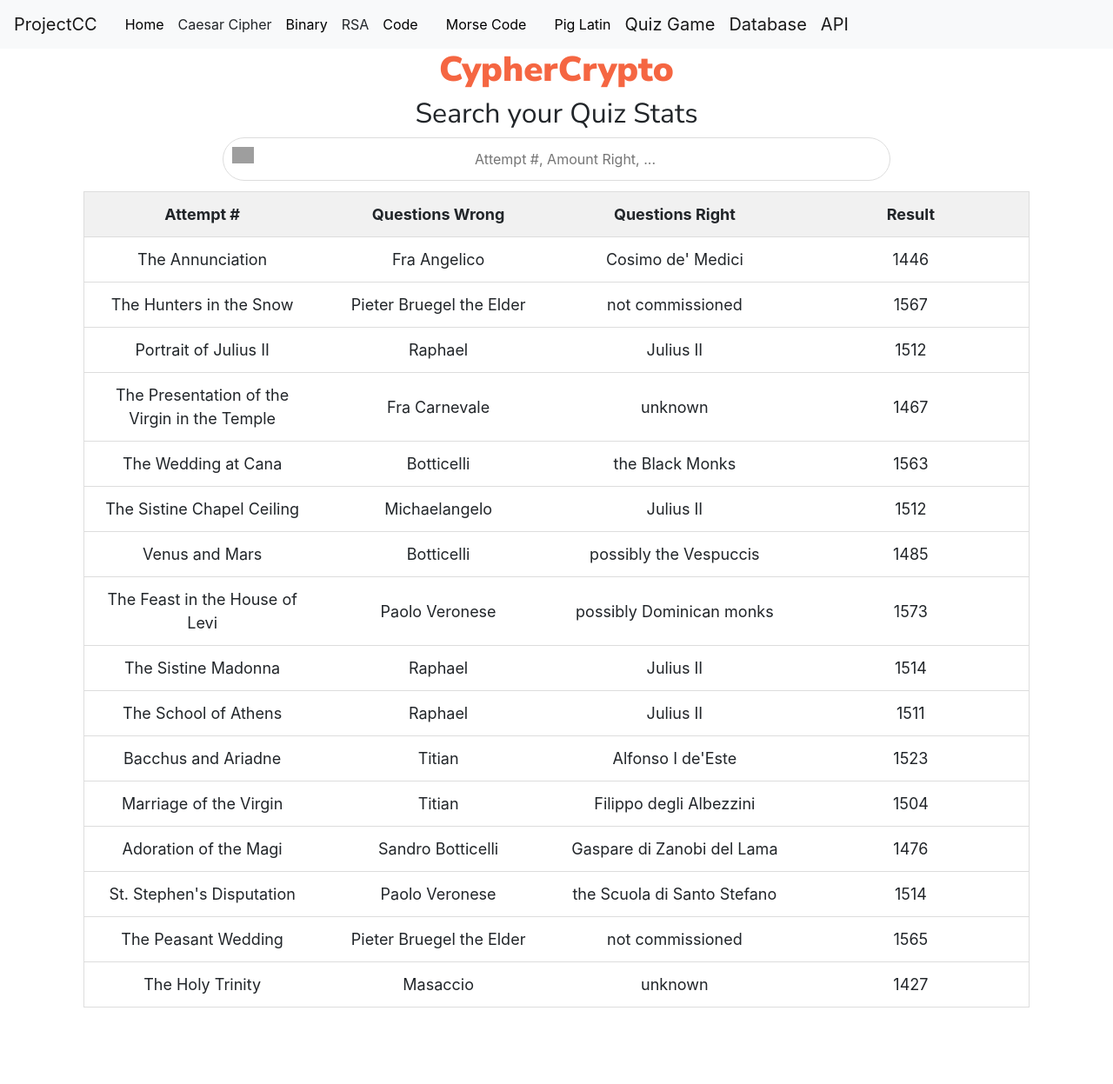
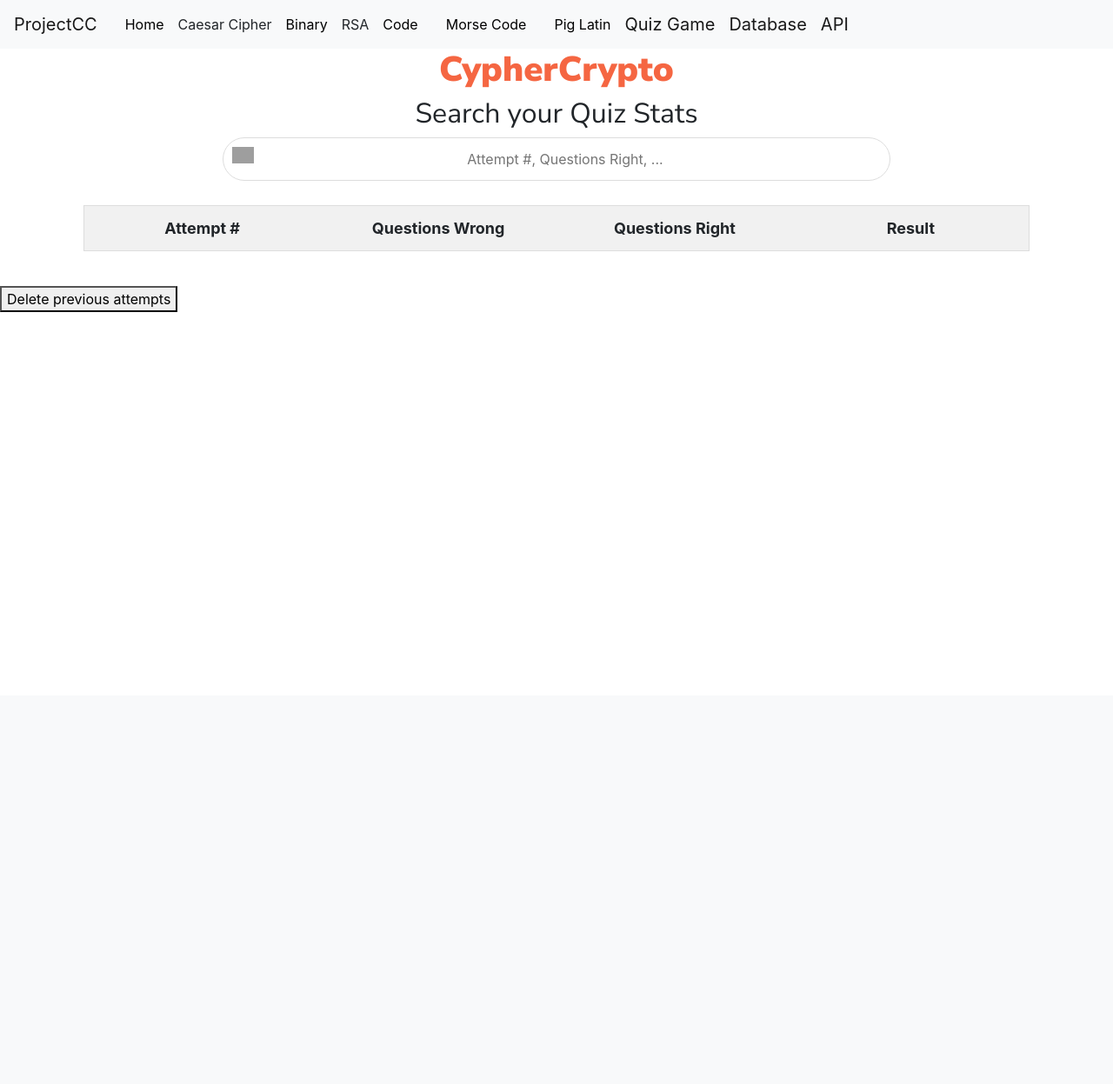
Before and after one commit to NoahPidding/CollegeBoardProject, a Flask app: page /database in a window 1280 px wide. Shown: the whole page at 87% size. After the commit the page ends 359 px from the top, so only its background shows below. Run offline with Flask 2, Linux system fonts and the light colour scheme; lists and menus that the app fills with data are empty; some libraries are stand-ins or nearby versions; grey boxes are pictures that could not be loaded.

Commit message:
database stuff FINALLY DONE Nihar and Rivan

```diff
--- a/templates/database.html
+++ b/templates/database.html
@@ -3,7 +3,7 @@
 <head>
     <meta name="viewport" content="width=device-width, initial-scale=1">
     <link rel="stylesheet" type="text/css" href="{{ url_for('static', filename='style.css') }}">
-    <title>RenArt</title>
+    <title>Database</title>
     <link rel="shortcut icon" href="a198cd0c_e2f0_4c99_ba51_342624a24db9_WP4_icon.ico" type="image/x-icon"/>
     <link href = "https://fonts.googleapis.com/css?family=Nunito+Sans:400,900&display=swap" rel="stylesheet">
     <style>
@@ -26,24 +26,24 @@ body,#artInput{text-align: center;}
 #artInput:focus {
   outline:none
 }
-#artTable {
+#quizTable {
   border-collapse: collapse;
   width: 85%;
   border: 1px solid #ddd;
   font-size: 18px;
   margin-bottom:40px;
 }
-#artTable th, #artTable td {
+#quizTable th, #artTable td {
   text-align: left;
   padding: 12px;
   text-align: center;
 
 }
-#artTable tr {
+#quizTable tr {
   border-bottom: 1px solid #ddd;
 
 }
-#artTable tr.header, #artTable tr:hover {
+#quizTable tr.header, #artTable tr:hover {
   background-color: #f1f1f1;
 
 }
@@ -79,116 +79,83 @@ h1 {
 <h1><b>CypherCrypto</b></h1>
 <h2>Search your Quiz Stats</h2>
 <div class="centerenter">
-    <center><input type="text" id="artInput" onkeyup="artFunction()" placeholder="Attempt #, Amount Right, ..." title="Work search"></center>
+    <center><input type="text" id="artInput" onkeyup="artFunction()" placeholder="Attempt #, Questions Right, ..." title="Work search"></center>
 </div>
-<div class="tablesearch">
-    <table id="artTable" align="center">
+
+<p id="demo"></p>
+<div id="tableDiv" class="tablesearch">
+    <table id="quizTable" align="center">
         <tr class="header">
             <th style="width:25%">Attempt #</th>
             <th style="width:25%">Questions Wrong</th>
             <th style="width:25%">Questions Right</th>
             <th style="width:25%">Result</th>
         </tr>
-        <tr>
-            <td>The Annunciation</td>
-            <td>Fra Angelico</td>
-            <td>Cosimo de' Medici</td>
-            <td>1446</td>
-        </tr>
-        <tr>
-            <td>The Hunters in the Snow</td>
-            <td>Pieter Bruegel the Elder</td>
-            <td>not commissioned</td>
-            <td>1567</td>
-        </tr>
-        <tr>
-            <td>Portrait of Julius II</td>
-            <td>Raphael</td>
-            <td>Julius II</td>
-            <td>1512</td>
-        </tr>
-        <tr>
-            <td>The Presentation of the Virgin in the Temple</td>
-            <td>Fra Carnevale</td>
-            <td>unknown</td>
-            <td>1467</td>
-        </tr>
-        <tr>
-            <td>The Wedding at Cana</td>
-            <td>Botticelli</td>
-            <td>the Black Monks</td>
-            <td>1563</td>
-        </tr>
-        <tr>
-            <td>The Sistine Chapel Ceiling</td>
-            <td>Michaelangelo</td>
-            <td>Julius II</td>
-            <td>1512</td>
-        </tr>
-        <tr>
-            <td>Venus and Mars</td>
-            <td>Botticelli</td>
-            <td>possibly the Vespuccis</td>
-            <td>1485</td>
-        </tr>
-        <tr>
-            <td>The Feast in the House of Levi</td>
-            <td>Paolo Veronese</td>
-            <td>possibly Dominican monks</td>
-            <td>1573</td>
-        </tr>
-        <tr>
-            <td>The Sistine Madonna</td>
-            <td>Raphael</td>
-            <td>Julius II</td>
-            <td>1514</td>
-        </tr>
-        <tr>
-            <td>The School of Athens</td>
-            <td>Raphael</td>
-            <td>Julius II</td>
-            <td>1511</td>
-        </tr>
-        <tr>
-            <td>Bacchus and Ariadne</td>
-            <td>Titian</td>
-            <td>Alfonso I de'Este</td>
-            <td>1523</td>
-        </tr>
-        <tr>
-            <td>Marriage of the Virgin</td>
-            <td>Titian</td>
-            <td>Filippo degli Albezzini</td>
-            <td>1504</td>
-        </tr>
-        <tr>
-            <td>Adoration of the Magi</td>
-            <td>Sandro Botticelli</td>
-            <td>Gaspare di Zanobi del Lama</td>
-            <td>1476</td>
-        </tr>
-        <tr>
-            <td>St. Stephen's Disputation</td>
-            <td>Paolo Veronese</td>
-            <td>the Scuola di Santo Stefano</td>
-            <td>1514</td>
-        </tr>
-        <tr>
-            <td>The Peasant Wedding</td>
-            <td>Pieter Bruegel the Elder</td>
-            <td>not commissioned</td>
-            <td>1565</td>
-        </tr>
-        <tr>
-            <td>The Holy Trinity</td>
-            <td>Masaccio</td>
-            <td>unknown</td>
-            <td>1427</td>
-        </tr>
     </table>
 </div>
-<br/>
-<br/>
+
+
+
+<script>
+
+function deleteStorage() {
+    localStorage.clear();
+}
+
+const queryString = window.location.search;
+const urlParams = new URLSearchParams(queryString);
+const newformval = urlParams.get('newform');
+//const attemptval = urlParams.get('attemptnum');
+const questionswrongval = urlParams.get('questionswrong');
+const questionsrightval = urlParams.get('questionsright');
+const resultval = urlParams.get('result');
+
+var currentTable = new Array();
+
+function getTable() {
+    var stringTable = localStorage.getItem("quizTableStored");
+    if (stringTable != null)
+        currentTable = JSON.parse(stringTable);
+}
+function showTable() {
+    getTable();
+    var table = document.getElementById("quizTable");
+    var x = table.rows.length;
+    while (--x) {
+        table.deleteRow(x);
+    }
+    for (i=0; i < currentTable.length; i++) {
+        var row = table.insertRow();
+        var cell1 = row.insertCell();
+        var cell2 = row.insertCell();
+        var cell3 = row.insertCell();
+        var cell4 = row.insertCell();
+        cell1.innerHTML = currentTable[i].attemptnum;
+        cell2.innerHTML = currentTable[i].questionswrong;
+        cell3.innerHTML = currentTable[i].questionsright;
+        cell4.innerHTML = currentTable[i].result;
+    }
+}
+function addTable() {
+    getTable();
+    currentTable.push({
+        attemptnum:(currentTable.length+1),
+        questionswrong:questionswrongval,
+        questionsright:questionsrightval,
+        result:resultval
+    });
+    localStorage.setItem("quizTableStored",JSON.stringify(currentTable));
+    showTable();
+}
+if (newformval == "true") {
+    addTable();
+}
+showTable();
+
+
+</script>
+
+
 <script>function artFunction() {
   // Declare starting variables
   var input = document.getElementById("artInput");
@@ -214,6 +181,11 @@ h1 {
   }
 }
 </script>
+
+<button onclick="deleteStorage();">Delete previous attempts</button>
+
+
+
 {% endblock %}
 </body>
 </html>
```
Also changed, not shown: templates/QuizGame.html (+23 -0 lines).
